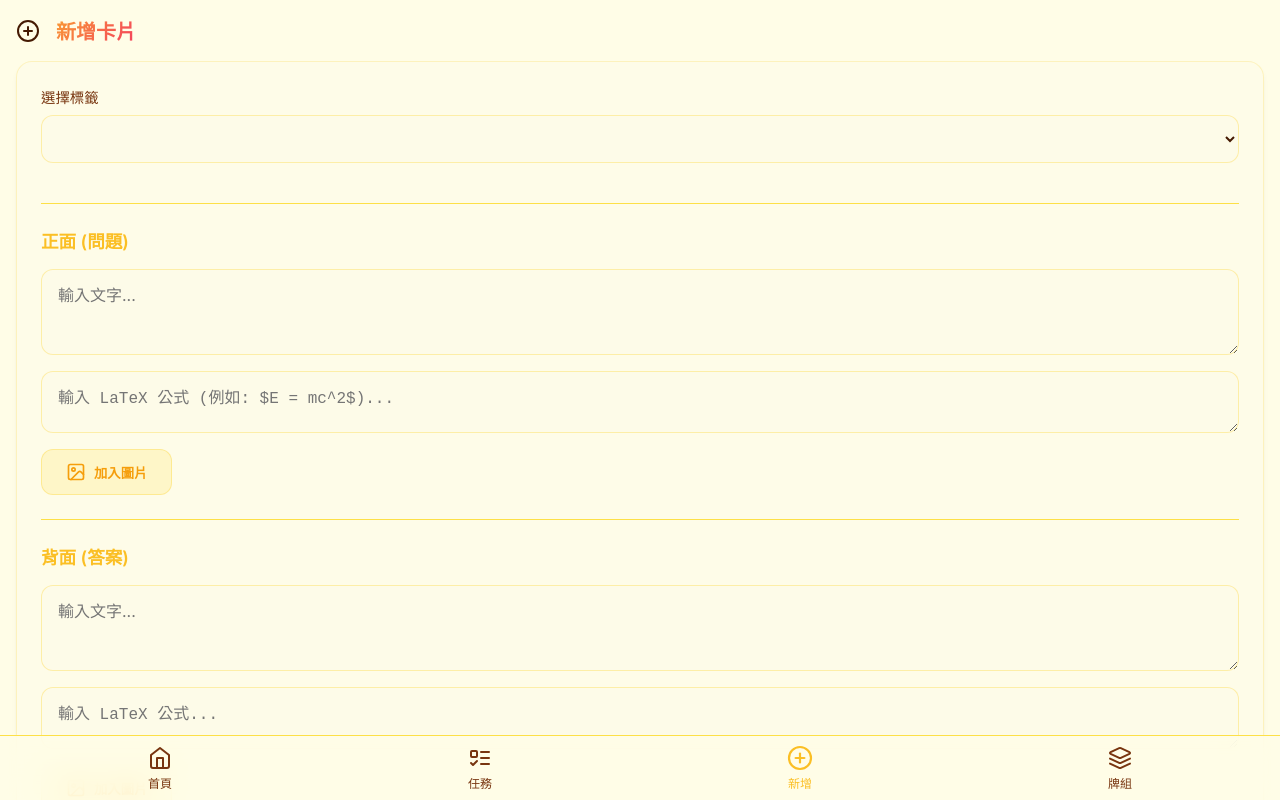
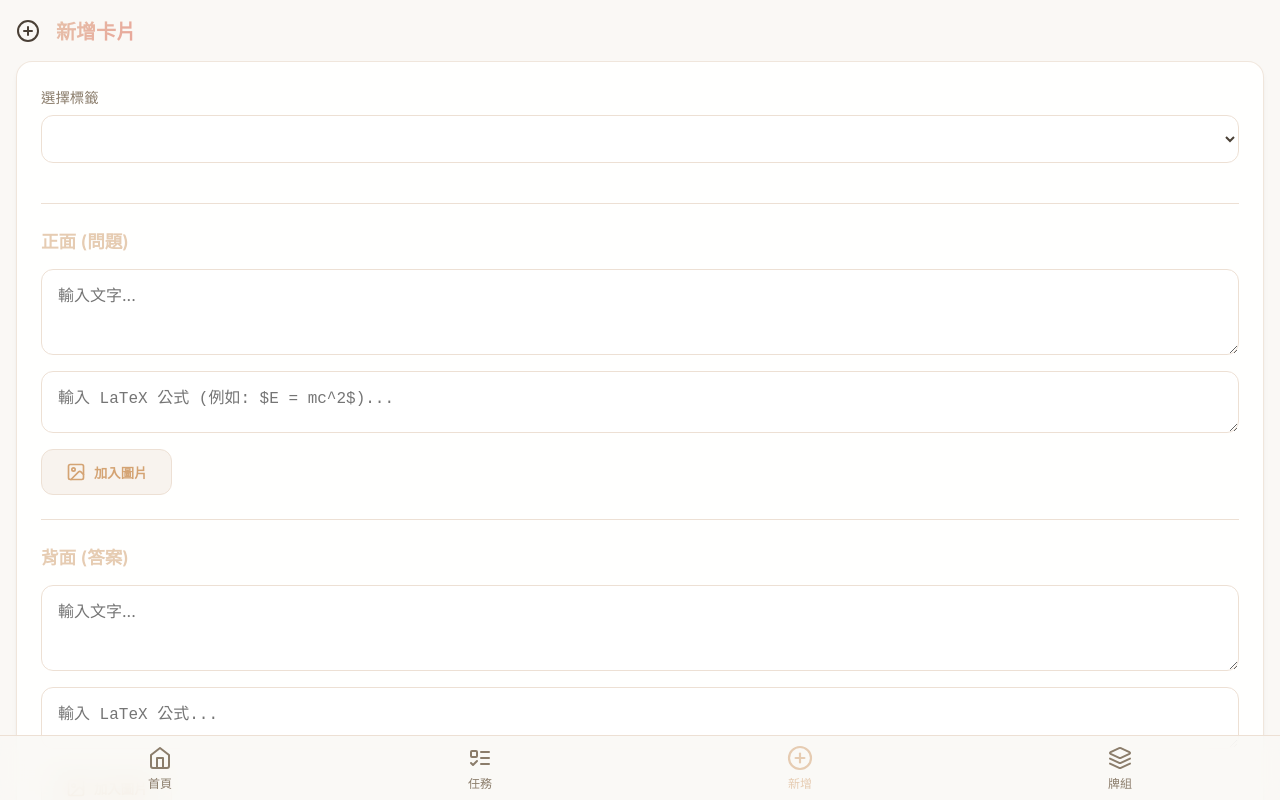
Before and after one commit to raspberrypirogrt/pwa-flashcards, a React (Vite) app: page /add in a window 1280 px wide. Built offline with nearby package versions, Linux system fonts and the light colour scheme.

Commit message:
style: refine theme to lighter beige/pastel yellow

```diff
--- a/src/index.css
+++ b/src/index.css
@@ -1,28 +1,28 @@
 :root {
-    --primary: #f59e0b;
-    /* Warm Amber */
-    --primary-light: #fbbf24;
-    /* Lighter amber/gold */
-    --secondary: #f43f5e;
-    /* Soft coral/rose for contrast */
-    --bg-color: #fffde7;
-    /* Soft creamy yellow background */
-    --surface: #fefbeb;
-    /* Slightly lighter surface for cards */
-    --surface-hover: #fef08a;
-    /* Hover state - soft bright yellow */
-    --text-main: #451a03;
-    /* Deep warm brown text */
-    --text-muted: #78350f;
-    /* Medium warm brown text */
-    --danger: #ef4444;
-    /* Red */
-    --success: #10b981;
-    /* Emerald green */
-    --border-color: #fde047;
-    /* Soft gold border */
-    --nav-bg: rgba(255, 253, 231, 0.85);
-    /* Glass soft yellow */
+    --primary: #d4a373;
+    /* Muted camel/beige-orange instead of bright amber */
+    --primary-light: #e6ccb2;
+    /* Lighter beige */
+    --secondary: #e8a598;
+    /* Soft dusty rose for contrast */
+    --bg-color: #faf8f5;
+    /* Very light creamy off-white/beige background */
+    --surface: #ffffff;
+    /* Clean white for cards to pop against the beige */
+    --surface-hover: #f5ebe0;
+    /* Soft beige hover state */
+    --text-main: #4a4036;
+    /* Deep grayish-brown for text */
+    --text-muted: #8b7d6b;
+    /* Softer grayish-brown */
+    --danger: #e28e8e;
+    /* Muted red */
+    --success: #88b49c;
+    /* Muted sage green */
+    --border-color: #ede0d4;
+    /* Soft beige border */
+    --nav-bg: rgba(250, 248, 245, 0.85);
+    /* Glass off-white/beige */
 }
 
 * {
@@ -100,10 +100,10 @@ body {
 
 /* Glass Card styling */
 .glass-card {
-    background: rgba(254, 252, 232, 0.85);
-    /* Slightly transparent light yellow */
-    border: 1px solid rgba(250, 204, 21, 0.2);
-    /* Soft yellow border */
+    background: rgba(255, 255, 255, 0.9);
+    /* Mostly opaque white for clean look */
+    border: 1px solid rgba(237, 224, 212, 0.8);
+    /* Soft beige border */
     border-radius: 16px;
     padding: 1.5rem;
     box-shadow: 0 4px 6px -1px rgba(0, 0, 0, 0.05), 0 2px 4px -1px rgba(0, 0, 0, 0.03);
@@ -198,7 +198,7 @@ body {
 }
 
 .btn-icon:hover {
-    background: rgba(245, 158, 11, 0.1);
+    background: rgba(212, 163, 115, 0.1);
 }
 
 .btn-icon.btn-sm {
@@ -217,8 +217,8 @@ body {
 }
 
 .tag-form input {
-    background: rgba(254, 252, 232, 0.8);
-    border: 1px solid rgba(250, 204, 21, 0.3);
+    background: rgba(255, 255, 255, 0.9);
+    border: 1px solid var(--border-color);
     color: var(--text-main);
     padding: 12px 16px;
     border-radius: 12px;
@@ -332,8 +332,8 @@ body {
 
 .form-input {
     width: 100%;
-    background: rgba(254, 252, 232, 0.8);
-    border: 1px solid rgba(250, 204, 21, 0.3);
+    background: rgba(255, 255, 255, 0.9);
+    border: 1px solid var(--border-color);
     color: var(--text-main);
     padding: 12px 16px;
     border-radius: 12px;
@@ -344,8 +344,8 @@ body {
 }
 
 .form-input:focus {
-    border-color: var(--primary-light);
-    box-shadow: 0 0 0 2px rgba(129, 140, 248, 0.2);
+    border-color: var(--primary);
+    box-shadow: 0 0 0 2px rgba(212, 163, 115, 0.2);
 }
 
 .mb-3 {
@@ -379,9 +379,9 @@ body {
 }
 
 .btn-secondary {
-    background: rgba(250, 204, 21, 0.15);
+    background: rgba(237, 224, 212, 0.4);
     color: var(--primary);
-    border: 1px solid rgba(250, 204, 21, 0.3);
+    border: 1px solid var(--border-color);
     border-radius: 12px;
     padding: 0.75rem 1.5rem;
     font-weight: 600;
@@ -499,8 +499,8 @@ body {
 }
 
 .btn-chip {
-    background: rgba(250, 204, 21, 0.15);
-    border: 1px solid rgba(250, 204, 21, 0.3);
+    background: rgba(237, 224, 212, 0.4);
+    border: 1px solid var(--border-color);
     color: var(--text-main);
     padding: 8px 16px;
     border-radius: 20px;
@@ -521,9 +521,9 @@ body {
 }
 
 .badge-tag {
-    background: rgba(245, 158, 11, 0.15);
-    /* Amber tint */
-    color: #d97706;
+    background: rgba(212, 163, 115, 0.15);
+    /* Beige tint */
+    color: #b5835a;
 }
 
 .badge-level {
```
